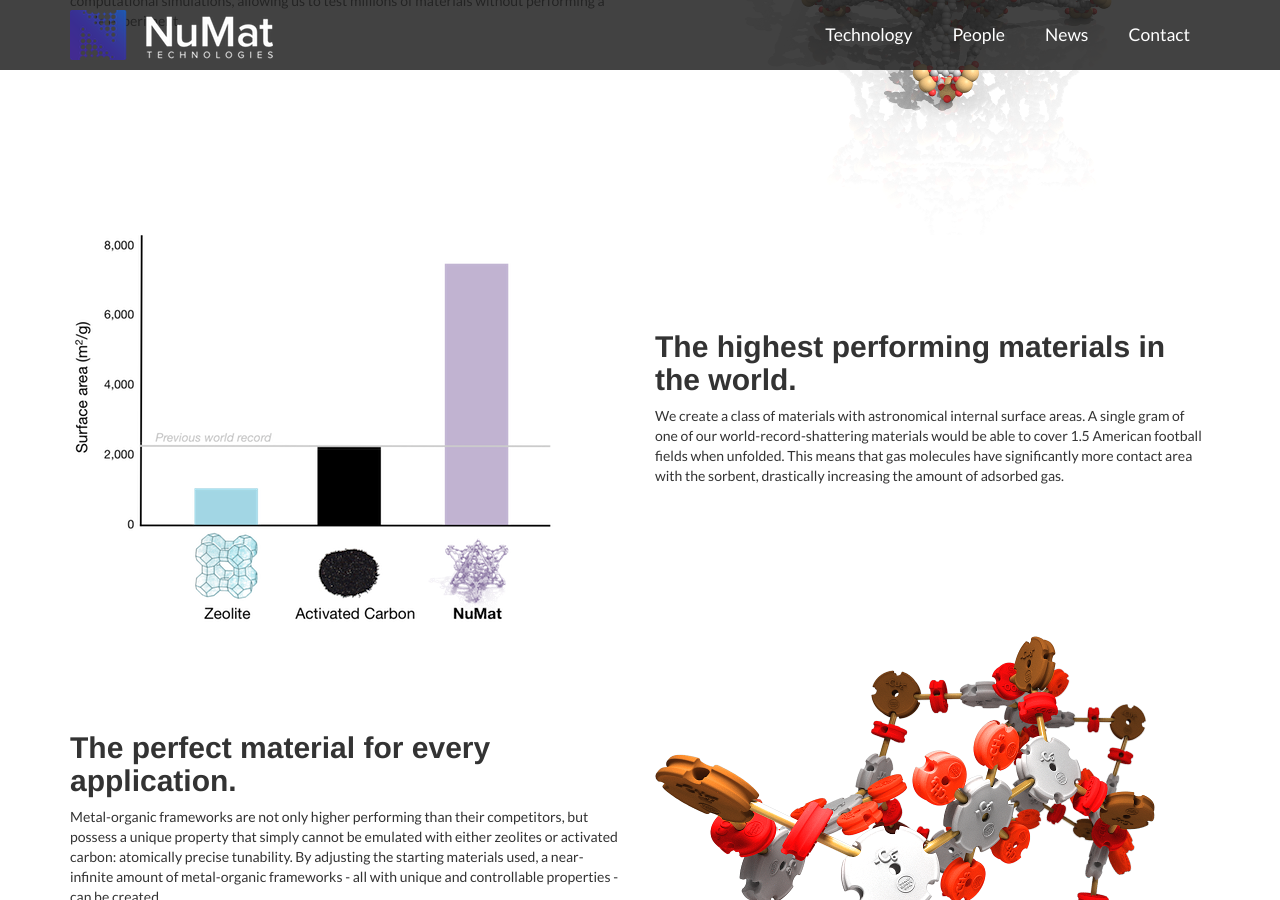
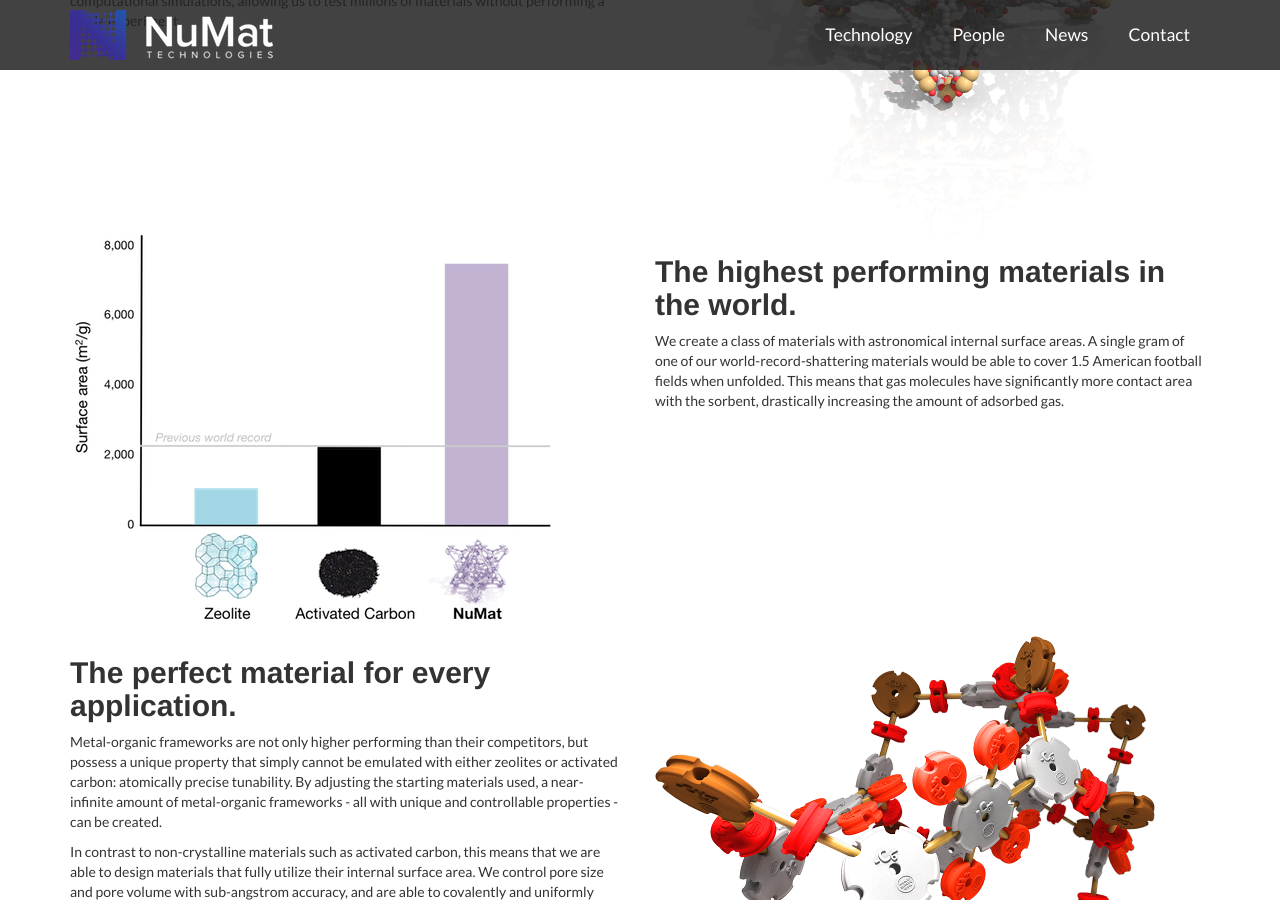
Before and after one commit to numat/numat.github.io, a Jekyll site: the page built from technology.html, in a window 1280 px wide and 900 px high, scrolled down 435 px. Built offline with Jekyll 4.4.1, drawn with Linux system fonts in a browser that asks for light colours.

Commit message:
Updated how the technology page handles mobile viewports

```diff
--- a/technology.html
+++ b/technology.html
@@ -3,7 +3,7 @@
 layout: default
 permalink: /technology/
 ---
-<div class="container">
+<div class="container technology">
   <div class="row">
     <div class="col-lg-12">
       <h1 class="page-header">Technology</h1>
@@ -11,7 +11,10 @@
   </div>
 
   <div class="row">
-    <div class="col-sm-6">
+    <div class="col-sm-6 col-sm-push-6">
+      <img class="img-responsive" src="/img/nu-100.png">
+    </div>
+    <div class="col-sm-6 col-sm-pull-6">
       <h2>Materials-enabled product and system innovation.</h2>
       <p>
         NuMat Technologies is a materials technology company committed to
@@ -31,15 +34,12 @@
         of materials without performing a single experiment.
       </p>
     </div>
-    <div class="col-sm-6">
-      <img class="img-responsive" src="/img/nu-100.png">
-    </div>
   </div>
   <div class="row">
     <div class="col-sm-6">
       <img class="img-responsive" src="/img/surface_area.png">
     </div>
-    <div class="col-sm-6" style="padding-top:75px;">
+    <div class="col-sm-6">
       <h2>The highest performing materials in the world.</h2>
       <p>
         We create a class of materials with astronomical internal surface areas.
@@ -51,7 +51,10 @@
     </div>
   </div>
   <div class="row">
-    <div class="col-sm-6" style="padding-top:75px;">
+    <div class="col-sm-6 col-sm-push-6">
+      <img class="img-responsive" src="/img/block_mof.png">
+    </div>
+    <div class="col-sm-6 col-sm-pull-6">
       <h2>The perfect material for every application.</h2>
         <p>
           Metal-organic frameworks are not only higher performing than their
@@ -69,15 +72,12 @@
           functional motifs into the framework.
         </p>
     </div>
-    <div class="col-sm-6">
-      <img class="img-responsive" src="/img/block_mof.png">
-    </div>
   </div>
   <div class="row">
     <div class="col-sm-6">
       <img class="img-responsive" src="/img/computational.jpg">
     </div>
-    <div class="col-sm-6" style="padding-top:75px;">
+    <div class="col-sm-6">
       <h2>An elegant solution to material design.</h2>
         <p>
           Our materials are crystalline, meaning that they consist of
```
